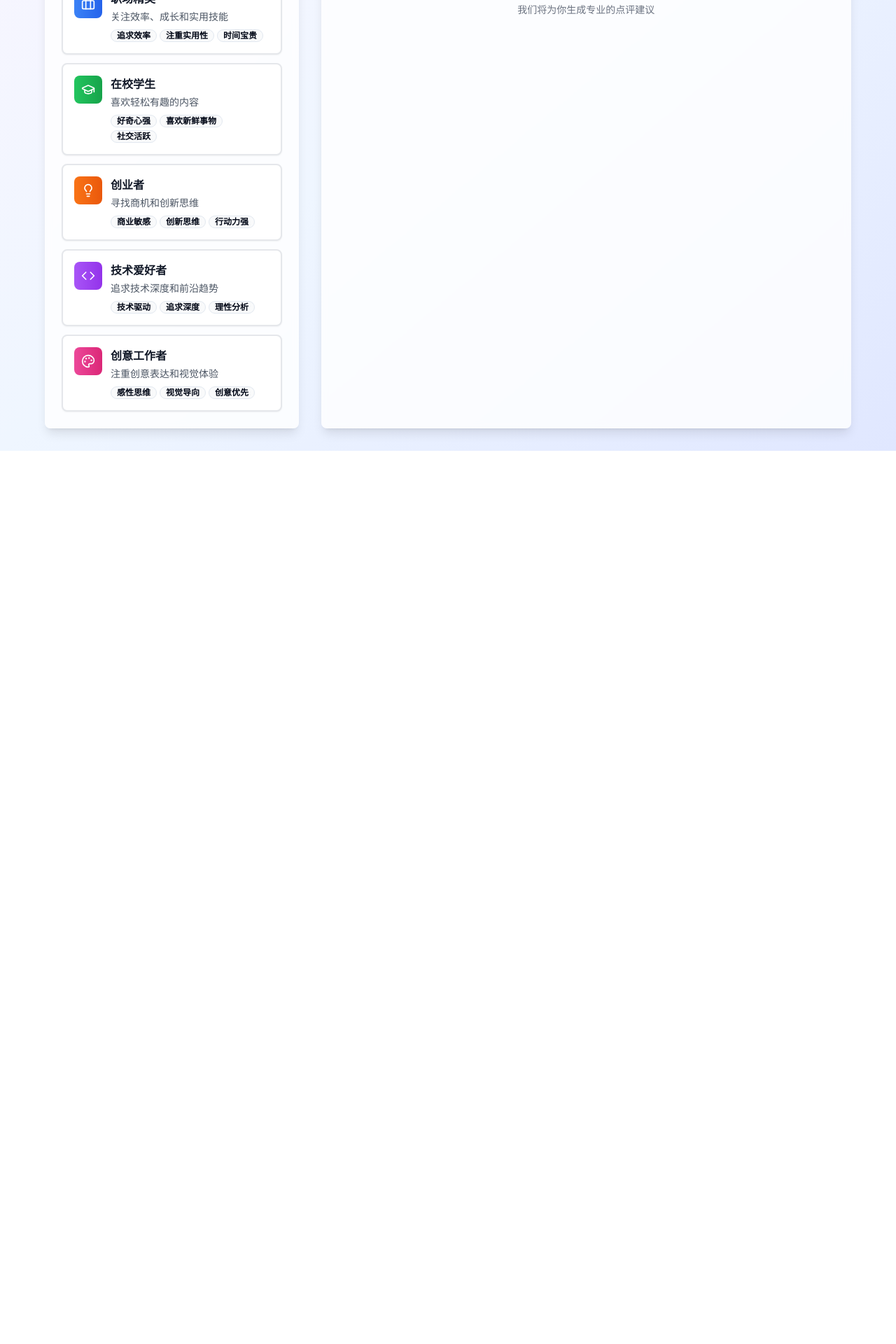
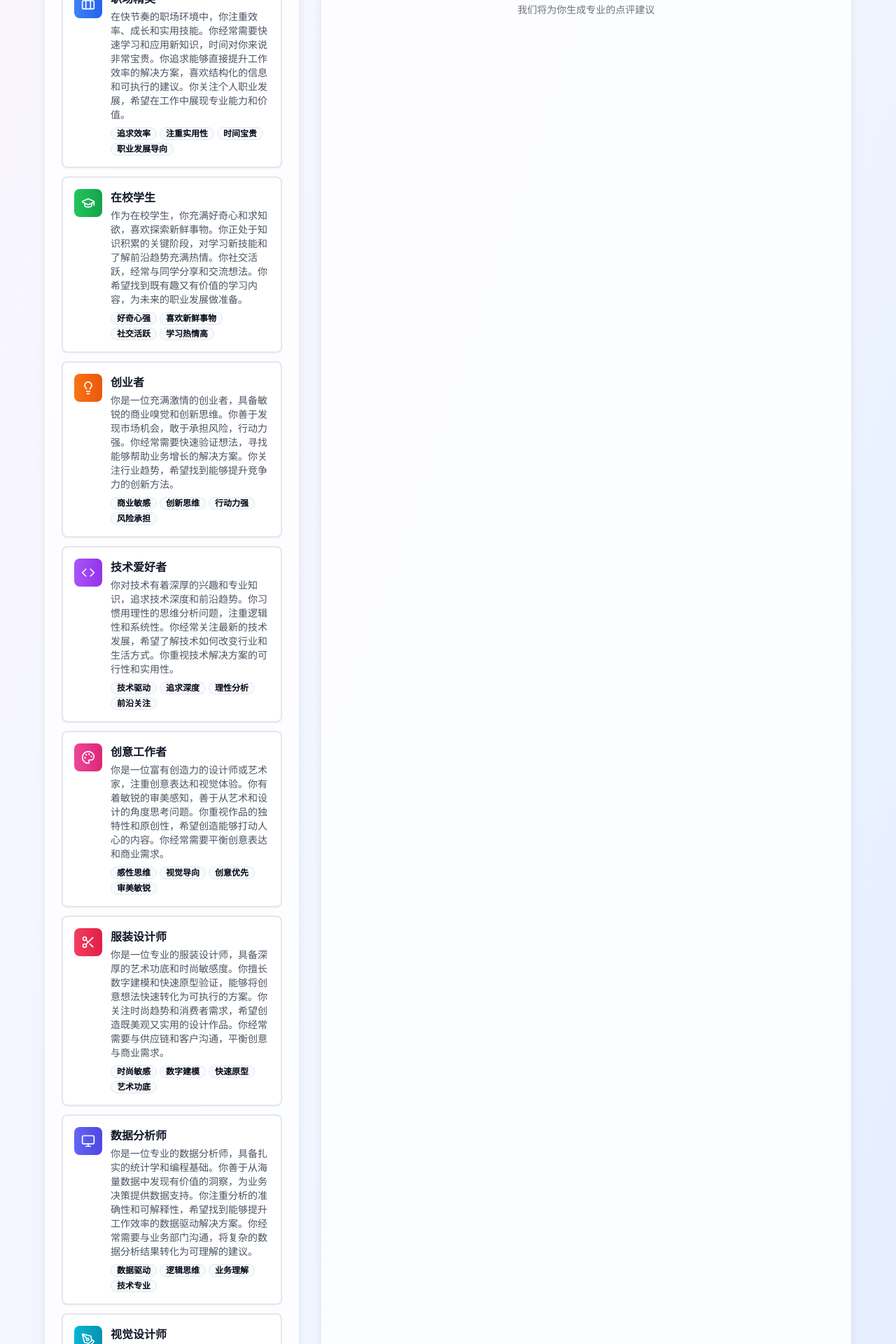
Before and after one commit to shadowcz007/title-spark-reader-ai, a React (Vite) app: page / in a window 1280 px wide. Shown: the part 420-2340 px from the top of the page at 70% size. Before the commit the page ends 1064 px from the top, so only its background shows below. Built offline with nearby package versions, Linux system fonts and the light colour scheme.

Commit message:
系统提示优化

```diff
--- a/src/components/ReaderPersonas.tsx
+++ b/src/components/ReaderPersonas.tsx
@@ -2,54 +2,119 @@
 import React from 'react';
 import { Card } from '@/components/ui/card';
 import { Badge } from '@/components/ui/badge';
-import { Briefcase, GraduationCap, Lightbulb, Code, Palette, User } from 'lucide-react';
+import { Briefcase, GraduationCap, Lightbulb, Code, Palette, User, Scissors, Monitor, Building2, PenTool, Camera, Globe, Zap } from 'lucide-react';
 
 const personas = [
   {
     id: 'professional',
     name: '职场精英',
     icon: Briefcase,
-    description: '关注效率、成长和实用技能',
-    characteristics: ['追求效率', '注重实用性', '时间宝贵'],
+    description: '在快节奏的职场环境中，你注重效率、成长和实用技能。你经常需要快速学习和应用新知识，时间对你来说非常宝贵。你追求能够直接提升工作效率的解决方案，喜欢结构化的信息和可执行的建议。你关注个人职业发展，希望在工作中展现专业能力和价值。',
+    characteristics: ['追求效率', '注重实用性', '时间宝贵', '职业发展导向'],
     color: 'from-blue-500 to-blue-600'
   },
   {
     id: 'student',
     name: '在校学生',
     icon: GraduationCap,
-    description: '喜欢轻松有趣的内容',
-    characteristics: ['好奇心强', '喜欢新鲜事物', '社交活跃'],
+    description: '作为在校学生，你充满好奇心和求知欲，喜欢探索新鲜事物。你正处于知识积累的关键阶段，对学习新技能和了解前沿趋势充满热情。你社交活跃，经常与同学分享和交流想法。你希望找到既有趣又有价值的学习内容，为未来的职业发展做准备。',
+    characteristics: ['好奇心强', '喜欢新鲜事物', '社交活跃', '学习热情高'],
     color: 'from-green-500 to-green-600'
   },
   {
     id: 'entrepreneur',
     name: '创业者',
     icon: Lightbulb,
-    description: '寻找商机和创新思维',
-    characteristics: ['商业敏感', '创新思维', '行动力强'],
+    description: '你是一位充满激情的创业者，具备敏锐的商业嗅觉和创新思维。你善于发现市场机会，敢于承担风险，行动力强。你经常需要快速验证想法，寻找能够帮助业务增长的解决方案。你关注行业趋势，希望找到能够提升竞争力的创新方法。',
+    characteristics: ['商业敏感', '创新思维', '行动力强', '风险承担'],
     color: 'from-orange-500 to-orange-600'
   },
   {
     id: 'techie',
     name: '技术爱好者',
     icon: Code,
-    description: '追求技术深度和前沿趋势',
-    characteristics: ['技术驱动', '追求深度', '理性分析'],
+    description: '你对技术有着深厚的兴趣和专业知识，追求技术深度和前沿趋势。你习惯用理性的思维分析问题，注重逻辑性和系统性。你经常关注最新的技术发展，希望了解技术如何改变行业和生活方式。你重视技术解决方案的可行性和实用性。',
+    characteristics: ['技术驱动', '追求深度', '理性分析', '前沿关注'],
     color: 'from-purple-500 to-purple-600'
   },
   {
     id: 'creative',
     name: '创意工作者',
     icon: Palette,
-    description: '注重创意表达和视觉体验',
-    characteristics: ['感性思维', '视觉导向', '创意优先'],
+    description: '你是一位富有创造力的设计师或艺术家，注重创意表达和视觉体验。你有着敏锐的审美感知，善于从艺术和设计的角度思考问题。你重视作品的独特性和原创性，希望创造能够打动人心的内容。你经常需要平衡创意表达和商业需求。',
+    characteristics: ['感性思维', '视觉导向', '创意优先', '审美敏锐'],
     color: 'from-pink-500 to-pink-600'
+  },
+  {
+    id: 'fashion_designer',
+    name: '服装设计师',
+    icon: Scissors,
+    description: '你是一位专业的服装设计师，具备深厚的艺术功底和时尚敏感度。你擅长数字建模和快速原型验证，能够将创意想法快速转化为可执行的方案。你关注时尚趋势和消费者需求，希望创造既美观又实用的设计作品。你经常需要与供应链和客户沟通，平衡创意与商业需求。',
+    characteristics: ['时尚敏感', '数字建模', '快速原型', '艺术功底'],
+    color: 'from-rose-500 to-rose-600'
+  },
+  {
+    id: 'data_analyst',
+    name: '数据分析师',
+    icon: Monitor,
+    description: '你是一位专业的数据分析师，具备扎实的统计学和编程基础。你善于从海量数据中发现有价值的洞察，为业务决策提供数据支持。你注重分析的准确性和可解释性，希望找到能够提升工作效率的数据驱动解决方案。你经常需要与业务部门沟通，将复杂的数据分析结果转化为可理解的建议。',
+    characteristics: ['数据驱动', '逻辑思维', '业务理解', '技术专业'],
+    color: 'from-indigo-500 to-indigo-600'
+  },
+  {
+    id: 'visual_designer',
+    name: '视觉设计师',
+    icon: PenTool,
+    description: '你是一位经验丰富的视觉传达设计师，专注于品牌策划和包装设计。你具备深厚的视觉设计功底，善于通过视觉元素传达品牌理念。你关注用户体验和品牌一致性，希望创造能够提升品牌价值的视觉作品。你经常需要与客户和开发团队协作，平衡创意表达和项目需求。',
+    characteristics: ['品牌策划', '视觉设计', '用户体验', '协作沟通'],
+    color: 'from-cyan-500 to-cyan-600'
+  },
+  {
+    id: 'ai_designer',
+    name: 'AI设计师',
+    icon: Zap,
+    description: '你是一位转型中的设计师，正在从传统设计向AI辅助设计转变。你具备一定的设计基础，正在学习如何更好地利用AI工具提升设计效率。你希望从更深层的角度理解AI在设计中的应用，找到人机协作的最佳方式。你经常需要与开发团队合作，但希望提升协作效率。',
+    characteristics: ['AI应用', '设计转型', '效率提升', '人机协作'],
+    color: 'from-violet-500 to-violet-600'
+  },
+  {
+    id: 'media_editor',
+    name: '科技媒体编辑',
+    icon: Camera,
+    description: '你是一位专业的科技媒体编辑，专注于报道创业者和创新项目。你具备敏锐的新闻嗅觉和深度分析能力，善于发现和传播有价值的科技资讯。你关注行业动态和趋势变化，希望为读者提供准确、及时、有深度的科技报道。你经常需要与创业者、投资人和技术专家交流。',
+    characteristics: ['新闻敏感', '深度分析', '趋势洞察', '专业报道'],
+    color: 'from-amber-500 to-amber-600'
+  },
+  {
+    id: 'art_curator',
+    name: '公共艺术策展人',
+    icon: Globe,
+    description: '你是一位资深的公共艺术设计师和策展人，具备深厚的艺术史和策展理论背景。你善于策划具有社会影响力的艺术项目，关注艺术与公共空间的互动关系。你希望创造能够引发公众思考和参与的艺术体验，推动艺术的社会价值。你经常需要与艺术家、政府机构和公众沟通。',
+    characteristics: ['艺术策展', '公共空间', '社会价值', '文化传播'],
+    color: 'from-emerald-500 to-emerald-600'
+  },
+  {
+    id: 'fintech_professional',
+    name: '金融科技从业者',
+    icon: Building2,
+    description: '你是一位在金融科技领域工作的专业人士，专注于为一级市场创业者提供金融服务。你具备深厚的金融知识和科技理解，善于将传统金融服务与创新技术相结合。你关注创业者的融资需求和发展挑战，希望提供能够提升工作效率的金融科技解决方案。你经常需要与创业者、投资机构和监管机构沟通。',
+    characteristics: ['金融专业', '科技理解', '创业服务', '效率提升'],
+    color: 'from-slate-500 to-slate-600'
   }
 ];
 
+interface Persona {
+  id: string;
+  name: string;
+  icon: React.ComponentType<{ className?: string }>;
+  description: string;
+  characteristics: string[];
+  color: string;
+}
+
 interface ReaderPersonasProps {
-  selectedPersona: any;
-  onSelectPersona: (persona: any) => void;
+  selectedPersona: Persona | null;
+  onSelectPersona: (persona: Persona) => void;
 }
 
 export const ReaderPersonas: React.FC<ReaderPersonasProps> = ({
--- a/src/pages/Index.tsx
+++ b/src/pages/Index.tsx
@@ -15,7 +15,7 @@ const LLM_API_KEY = 'sk-pfoybguqznavgchjhsmmxtiantbkvabehiwxvsidfmqflzvl';
 const LLM_MODEL = 'THUDM/GLM-4-9B-0414';
 
 // LLM API 调用函数
-const callLLMAPI = async (prompt: string) => {
+const callLLMAPI = async (systemPrompt: string, userPrompt: string) => {
   try {
     const response = await fetch(LLM_API_URL, {
       method: 'POST',
@@ -27,8 +27,12 @@ const callLLMAPI = async (prompt: string) => {
         model: LLM_MODEL,
         messages: [
           {
+            role: 'system',
+            content: systemPrompt
+          },
+          {
             role: 'user',
-            content: prompt
+            content: userPrompt
           }
         ]
       })
@@ -61,22 +65,26 @@ const Index = () => {
 
     try {
       // 生成评论
-      const commentPrompt = `作为一个${selectedPersona.name}，请对以下文章标题进行点评，给出具体的建议和改进方向。标题：${title}。请用中文回答，控制在100字以内。`;
-      const comment = await callLLMAPI(commentPrompt);
+      const commentSystemPrompt = `你是一个${selectedPersona.name}，${selectedPersona.description}。你的特点是：${selectedPersona.characteristics.join('、')}。请用中文回答，控制在100字以内。`;
+      const commentUserPrompt = `请对以下文章标题进行点评，给出具体的建议和改进方向。标题：${title}`;
+      const comment = await callLLMAPI(commentSystemPrompt, commentUserPrompt);
 
       // 生成标签
-      const tagsPrompt = `为以下文章标题生成3个标签，体现${selectedPersona.name}的特点。标题：${title}。请只返回标签，用逗号分隔，不要其他内容。`;
-      const tagsResponse = await callLLMAPI(tagsPrompt);
+      const tagsSystemPrompt = `你是一个${selectedPersona.name}，${selectedPersona.description}。你的特点是：${selectedPersona.characteristics.join('、')}。请只返回标签，用逗号分隔，不要其他内容。`;
+      const tagsUserPrompt = `为以下文章标题生成3个标签，体现你的特点。标题：${title}`;
+      const tagsResponse = await callLLMAPI(tagsSystemPrompt, tagsUserPrompt);
       const tags = tagsResponse.split(',').map(tag => tag.trim()).filter(tag => tag);
 
       // 生成建议
-      const suggestionsPrompt = `作为${selectedPersona.name}，请为以下文章标题提供3个具体的改进建议。标题：${title}。请只返回建议，用逗号分隔，不要其他内容。`;
-      const suggestionsResponse = await callLLMAPI(suggestionsPrompt);
+      const suggestionsSystemPrompt = `你是一个${selectedPersona.name}，${selectedPersona.description}。你的特点是：${selectedPersona.characteristics.join('、')}。请只返回建议，用逗号分隔，不要其他内容。`;
+      const suggestionsUserPrompt = `请为以下文章标题提供3个具体的改进建议。标题：${title}`;
+      const suggestionsResponse = await callLLMAPI(suggestionsSystemPrompt, suggestionsUserPrompt);
       const suggestions = suggestionsResponse.split(',').map(suggestion => suggestion.trim()).filter(suggestion => suggestion);
 
       // 生成评分
-      const scorePrompt = `作为${selectedPersona.name}，请为以下文章标题打分（1-10分）。标题：${title}。请只返回数字，不要其他内容。`;
-      const scoreResponse = await callLLMAPI(scorePrompt);
+      const scoreSystemPrompt = `你是一个${selectedPersona.name}，${selectedPersona.description}。你的特点是：${selectedPersona.characteristics.join('、')}。请只返回数字，不要其他内容。`;
+      const scoreUserPrompt = `请为以下文章标题打分（1-10分）。标题：${title}`;
+      const scoreResponse = await callLLMAPI(scoreSystemPrompt, scoreUserPrompt);
       const score = parseInt(scoreResponse) || Math.floor(Math.random() * 3) + 7;
 
       const generatedReview = {
```
